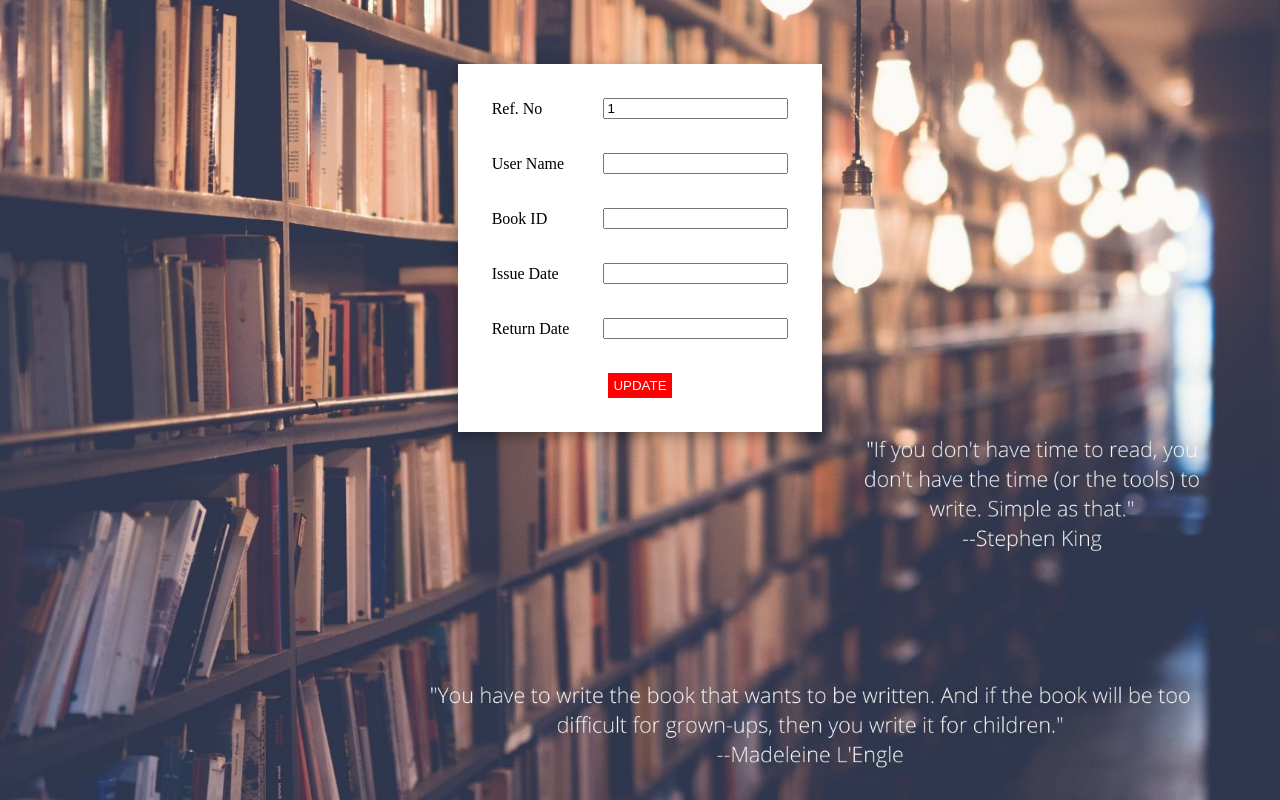
After one commit to cmsubhadra/Library-Project-MCA-_-PHP, a PHP site: page /admin/return_form.php?id=1 in a window 1280 px wide. The commit adds this page. Run offline with PHP 8.4, Linux system fonts and the light colour scheme; a user stored in the database is signed in; data that the repository does not hold is empty.

Commit message:
issue and return basics added

```diff
--- a/admin/index.php
+++ b/admin/index.php
@@ -28,6 +28,7 @@
 		<a href="view_student.php" class="admin-items" target="content">View Student</a>
 		<a href="view_book.php" class="admin-items" target="content">Search Book</a>
 		<a href="issue_book.php" class="admin-items" target="content">Issue Book</a>
+		<a href="return_book.php" class="admin-items" target="content">Return Book</a>
 		<a href="logout.php" class="admin-items">Logout</a>
 
 	</div>
--- a/admin/library/table.css
+++ b/admin/library/table.css
@@ -1,5 +1,7 @@
 table{
     width:90%;
+    margin-left: auto;
+    margin-right: auto;
 }
 
 tr,td{
--- /dev/null
+++ b/admin/return_form.php
@@ -0,0 +1,115 @@
+<?php
+  session_start();
+  if(!isset($_SESSION['username'])){
+	  header("location:../login.php");
+  }
+?>
+
+<?php
+ $con = Mysqli_Connect("localhost","root","","library_management");
+ if(!$con){
+     echo "Connection error !";
+ }
+
+if(isset($_POST['update']))
+{
+   $no = $_POST['id'];
+   //$no = 3;
+
+    $name=$_POST['name'];
+    $bookid = $_POST['bookid'];
+    $issue_date=$_POST['issue'];
+    $return_date=$_POST['return_date'];
+
+    //$query = "insert into book_issue (book_id,user_name,issue_date,status) values ($bookid,'$uname','$issuedate',1)";
+        $result = mysqli_query($con, "UPDATE book_issue SET return_date='$return_date',status='0' WHERE no=$no");
+        header("Location: return_book.php");
+
+}
+?>
+
+<?php
+$no = $_GET['id'];
+//$no = 3;
+
+$result = mysqli_query($con, "SELECT * FROM book_issue WHERE no=$no");
+
+while($res = mysqli_fetch_array($result)){
+
+    $no= $res['no'];
+    $name= $res['user_name'];
+    $bookid=$res['book_id'];
+    $issue_date= $res['issue_date'];
+    $return_date= $res['return_date'];
+}
+?>
+
+
+<html>
+<head>
+    <title>Return Book</title>
+    <style>
+    table{
+        background-color: white;
+        margin-left: auto;
+        margin-right: auto;
+        margin-top:4em;
+        padding:1em;
+        box-shadow: 0 4px 10px 0 rgba(0,0,0,0.2), 0 4px 20px 0 rgba(0,0,0,0.19);
+    }
+    tr,td,th{
+        padding:1em;
+        text-align: left;
+    }
+    .center th{
+        text-align: center;
+    }
+    h2{
+        text-align: center;
+        margin-top: 2em;
+        background-color:black;
+        color: white;
+    }
+
+    body{
+    background: url(../images/bg.jpg);
+    background-position:center;
+    background-repeat: no-repeat;
+    background-attachment: fixed;
+    background-size: cover;
+    background-color: #464646;
+    }
+</style>
+</head>
+
+<body>
+
+    <form name="form1" method="POST" action="#">
+        <table>
+            <tr>
+                <td>Ref. No</td>
+                <td><input type="text" name="no" value="<?php echo $no;?>"></td>
+            </tr>
+            <tr>
+                <td>User Name</td>
+                <td><input type="text" name="name" value="<?php echo $name;?>"></td>
+            </tr>
+            <tr>
+                <td>Book ID</td>
+                <td><input type="text" name="bookid" value="<?php echo $bookid;?>"></td>
+            </tr>
+            <tr>
+                <td>Issue Date</td>
+                <td><input type="text" name="issue" value="<?php echo $issue_date;?>"></td>
+            </tr>
+            <tr>
+                <td>Return Date</td>
+                <td><input type="text" name="return_date" value="<?php echo $return_date;?>"></td>
+            </tr>
+            <tr>
+                <td colspan="2" style="text-align:center;"><input style="padding:5px;border:none;background-color:red;color:white" type="submit" name="update" value="UPDATE"></td>
+            </tr>
+        </table>
+    </form>
+</body>
+</html>
--- a/admin/view_book.php
+++ b/admin/view_book.php
@@ -1,5 +1,8 @@
 <?php
-session_start();
+  session_start();
+  if(!isset($_SESSION['username'])){
+	  header("location:../login.php");
+  }
 ?>
 
 <html lang="en">
```
Also changed, not shown: admin/issue_book.php (+31 -20 lines), admin/return_book.php (added, +64 -0 lines).
